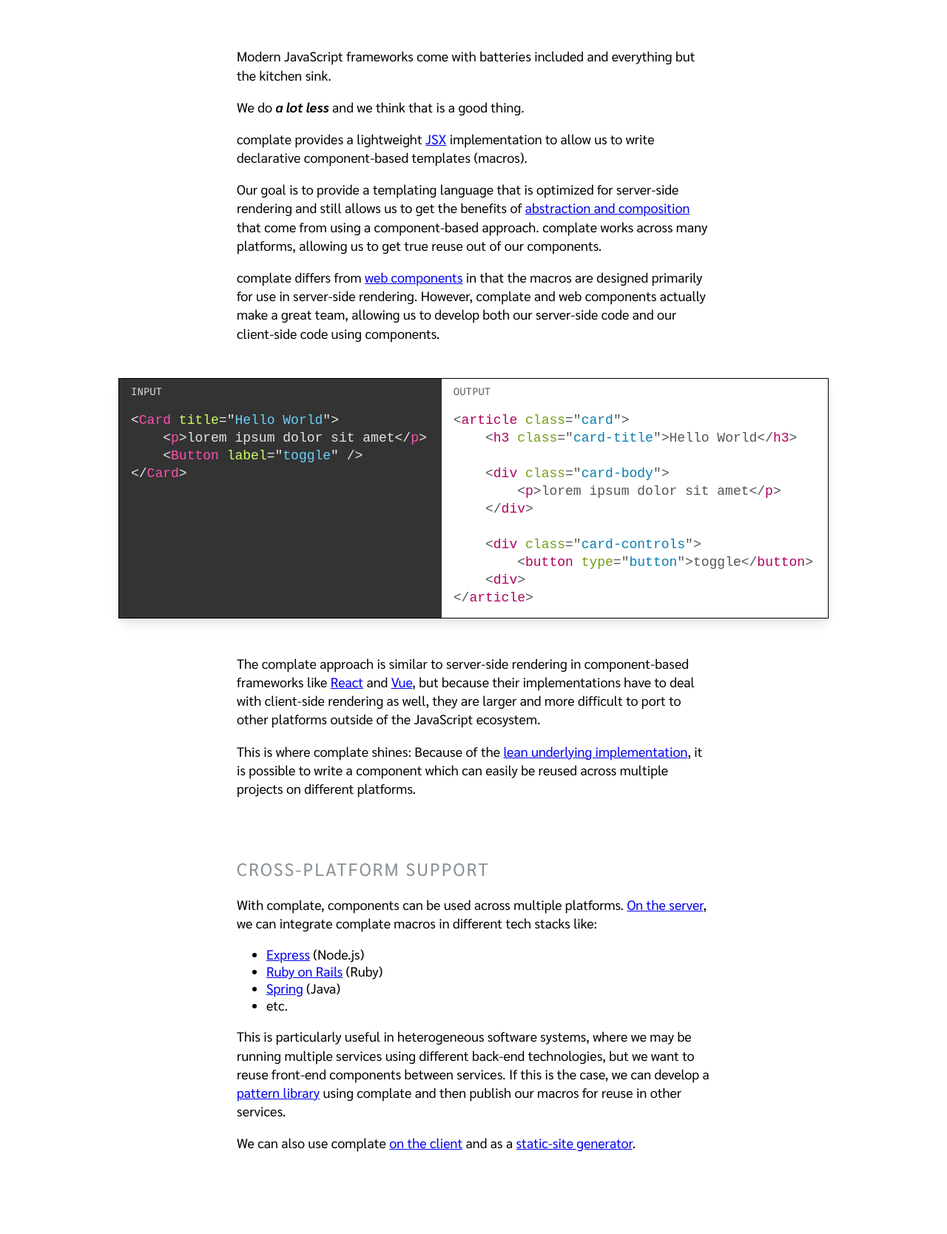
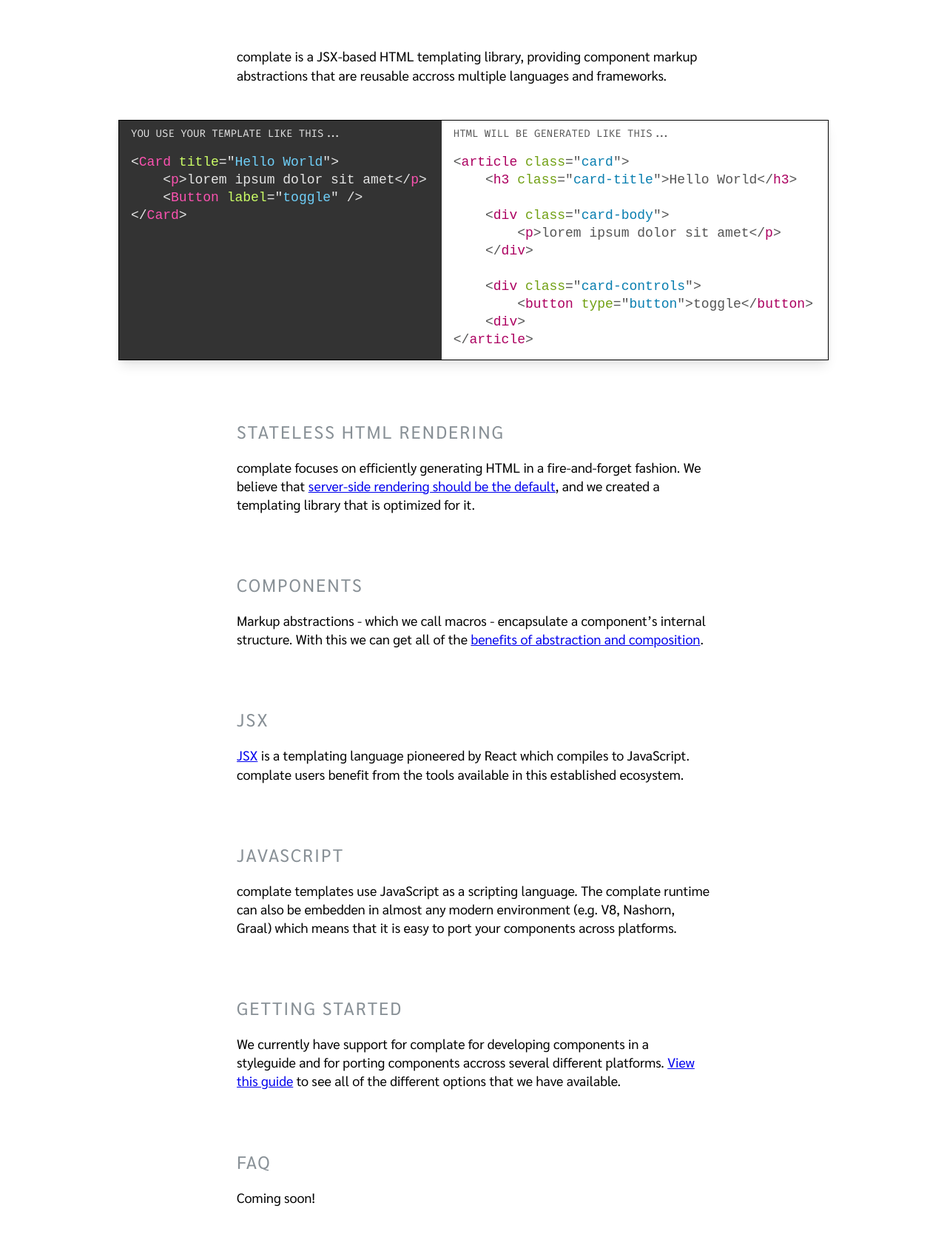
Before and after one commit to complate/complate.github.io, a website: page index.html in a window 1280 px wide. Shown: the part 350-2018 px from the top of the page at 74% size. Before the commit the page ends 1973 px from the top, so only its background shows below. Drawn offline with nearby package versions, Linux system fonts and the light colour scheme; files whose address does not match are found by name.

Commit message:
Rewrite the home page to make it shorter and easier to read. Create basic getting started page.

```diff
--- a/index.html
+++ b/index.html
@@ -1,29 +1,14 @@
 <!DOCTYPE html>
-<html><head><meta charset="utf-8"><title>complate: declarative, component-oriented HTML templating</title><meta name="viewport" content="width=device-width, initial-scale=1"><link href="/assets/fonts.css" rel="stylesheet"><link href="/assets/index.css" rel="stylesheet"></head><body><div class="title-block"><div class="container"><img class="logo" src="complate.png"><div class="title-area"><h1>complate</h1><p>component-based templating</p><p>expressive • declarative • composable • technology-agnostic</p></div></div></div><div class="container"><p>Modern JavaScript frameworks come with batteries included and everything
-but the kitchen sink.</p>
-<p>We do <strong><em>a lot less</em></strong> and we think that is a good thing.</p>
-<p>complate provides a lightweight <a href="what-is-jsx.html">JSX</a>
-implementation to allow us to write declarative component-based templates
-(macros).</p>
-<p>Our goal is to provide a templating language that is optimized for
-server-side rendering and still allows us to get the benefits of
-<a href="rationale.html">abstraction and composition</a> that come from using a
-component-based approach. complate works across many platforms, allowing
-us to get true reuse out of our components.</p>
-<p>complate differs from
-<a href="https://developer.mozilla.org/en-US/docs/Web/Web_Components">web components</a>
-in that the macros are designed primarily for use in server-side rendering.
-However, complate and web components actually make a great team, allowing us to
-develop both our server-side code and our client-side code using components.</p>
+<html><head><meta charset="utf-8"><title>complate: declarative, component-oriented HTML templating</title><meta name="viewport" content="width=device-width, initial-scale=1"><link href="/assets/fonts.css" rel="stylesheet"><link href="/assets/index.css" rel="stylesheet"></head><body><div class="title-block"><div class="container"><img class="logo" src="complate.png"><div class="title-area"><h1>complate</h1><p>component-based templating</p><p>expressive • declarative • composable • technology-agnostic</p></div></div></div><div class="container"><p>complate is a JSX-based HTML templating library, providing component markup abstractions that are reusable accross multiple languages and frameworks.</p>
 <div class="code-example">
-<div class="input" aria-label="Input">
+<div class="input" aria-label="You use your template like this...">
 <pre><code class="language-jsx">&lt;Card title=&quot;Hello World&quot;&gt;
     &lt;p&gt;lorem ipsum dolor sit amet&lt;/p&gt;
     &lt;Button label=&quot;toggle&quot; /&gt;
 &lt;/Card&gt;
 </code></pre>
 </div>
-<div class="output" aria-label="Output">
+<div class="output" aria-label="HTML will be generated like this...">
 <pre><code class="language-html">&lt;article class=&quot;card&quot;&gt;
     &lt;h3 class=&quot;card-title&quot;&gt;Hello World&lt;/h3&gt;
 
@@ -38,30 +23,21 @@
 </code></pre>
 </div>
 </div>
-<p>The complate approach is similar to server-side rendering in component-based
-frameworks like <a href="https://reactjs.org/">React</a> and
-<a href="https://vuejs.org/">Vue</a>, but because their implementations have to deal with
-client-side rendering as well, they are larger and more difficult to port to
-other platforms outside of the JavaScript ecosystem.</p>
-<p>This is where complate shines: Because of the
-<a href="https://www.innoq.com/en/blog/self-contained-custom-elements/">lean underlying implementation</a>, it is possible to write a component
-which can easily be reused across multiple projects on different platforms.</p>
-<h2>Cross-Platform Support</h2>
-<p>With complate, components can be used across multiple platforms.
-<a href="https://github.com/complate/complate-stream">On the server</a>, we can integrate
-complate macros in different tech stacks like:</p>
-<ul>
-<li><a href="https://github.com/complate/complate-express">Express</a> (Node.js)</li>
-<li><a href="https://github.com/complate/complate-ruby">Ruby on Rails</a> (Ruby)</li>
-<li><a href="https://github.com/complate/complate-spring">Spring</a> (Java)</li>
-<li>etc.</li>
-</ul>
-<p>This is particularly useful in heterogeneous software systems, where we may be
-running multiple services using different back-end technologies, but we want to
-reuse front-end components between services. If this is the case, we can
-develop a <a href="https://github.com/complate/complate-fractal">pattern library</a> using
-complate and then publish our macros for reuse in other services.</p>
-<p>We can also use complate
-<a href="https://github.com/complate/complate-dom">on the client</a> and as a
-<a href="https://github.com/complate/complate-ssg">static-site generator</a>.</p>
+<h2>Stateless HTML Rendering</h2>
+<p>complate focuses on efficiently generating HTML in a fire-and-forget fashion.
+We believe that <a href="https://www.innoq.com/de/articles/2020/01/javascript-in-ma%C3%9Fen/">server-side rendering should be the default</a>, and we created a templating library that is optimized for it.</p>
+<h2>Components</h2>
+<p>Markup abstractions - which we call macros - encapsulate a component’s internal structure.
+With this we can get all of the <a href="rationale.html">benefits of abstraction and composition</a>.</p>
+<h2>JSX</h2>
+<p><a href="what-is-jsx.html">JSX</a> is a templating language pioneered by React which compiles to JavaScript.
+complate users benefit from the tools available in this established ecosystem.</p>
+<h2>JavaScript</h2>
+<p>complate templates use JavaScript as a scripting language.
+The complate runtime can also be embedden in almost any modern environment (e.g. V8, Nashorn, Graal) which means that it is easy to port your components across platforms.</p>
+<h2>Getting Started</h2>
+<p>We currently have support for complate for developing components in a styleguide and for porting components accross several different platforms.
+<a href="getting-started.html">View this guide</a> to see all of the different options that we have available.</p>
+<h2>FAQ</h2>
+<p>Coming soon!</p>
 </div><script src="https://unpkg.com/prismjs@1.15.0/prism.js"></script><script src="https://unpkg.com/prismjs@1.15.0/components/prism-jsx.min.js"></script></body></html>
```
Also changed, not shown: content/getting-started.md (added, +22 -0 lines), content/index.md (+31 -46 lines), getting-started.html (added, +17 -0 lines).
